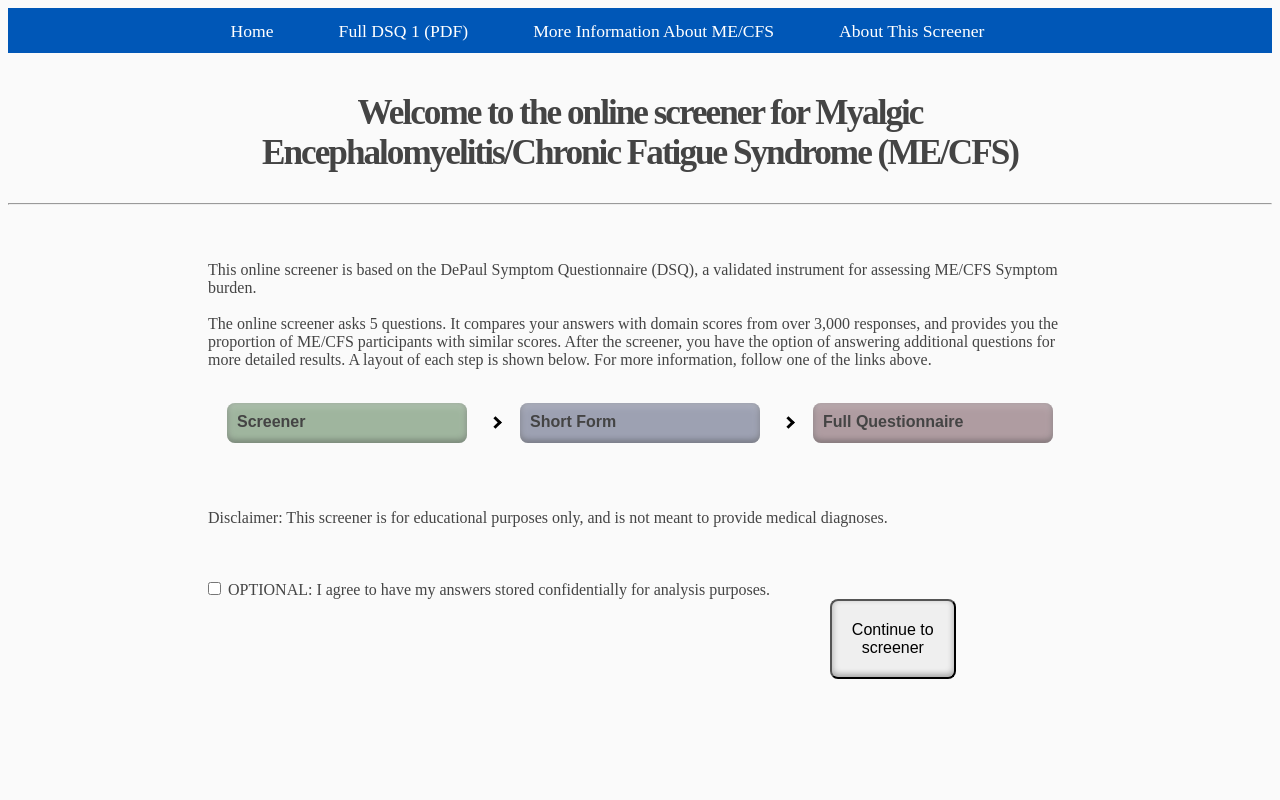
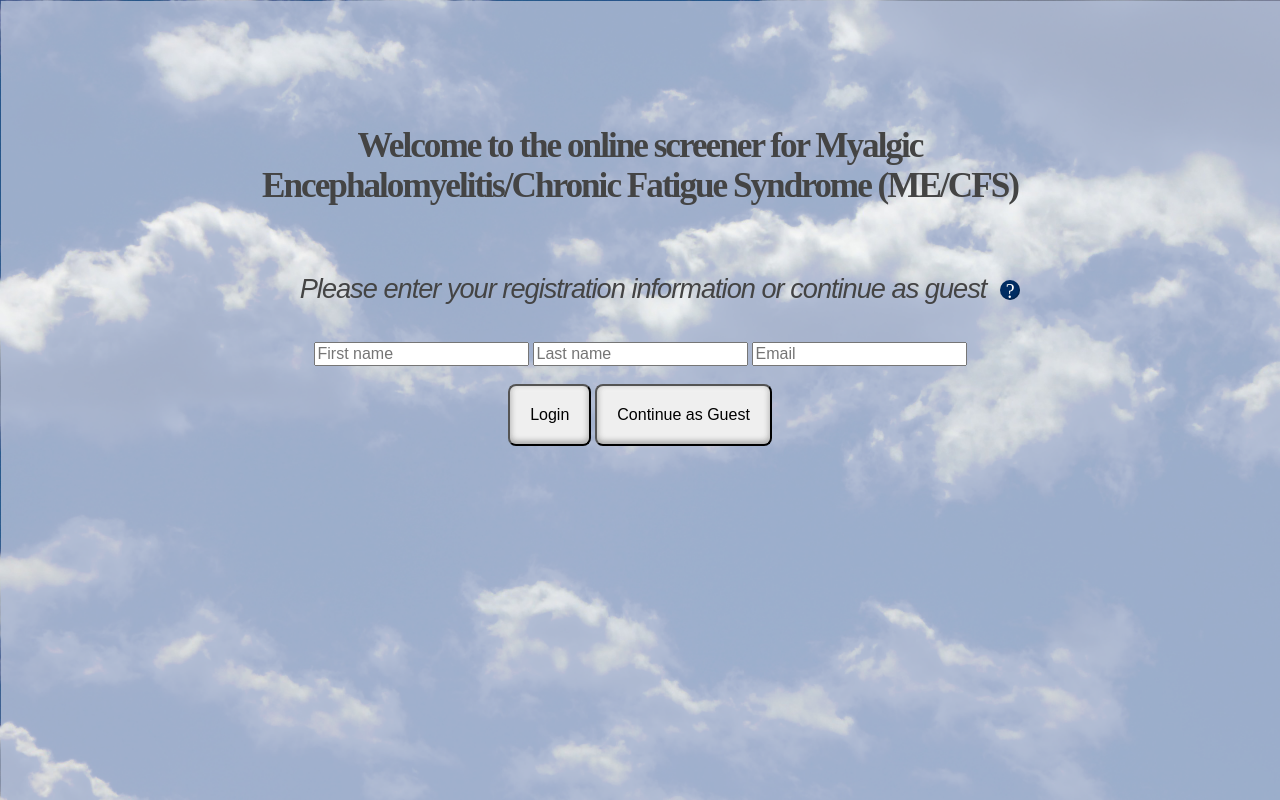
Before and after one commit to sagebenner/Screener, a Flask app: page / in a window 1280 px wide. Run offline with Flask 2, Linux system fonts and the light colour scheme; parts of the project's set-up code (start-up, migrations or seed data) failed here and were passed over; some libraries are stand-ins or nearby versions.

Commit message:
login page

```diff
--- a/main.py
+++ b/main.py
@@ -196,6 +196,7 @@ def diagnose():
 
         cogscore = session['cogscore']
 
+        reduction = session['reduction']
         cursor = mysql.connection.cursor()
 
         cursor.execute('SELECT fatigue, pem, sleep, cog FROM screen')
@@ -271,8 +272,8 @@ def diagnose():
 
 
         if session["checkbox"] == "data":
-            cursor.execute('INSERT INTO screen VALUES (NULL, % s, % s, % s, %s)',
-                           (fatiguescore, pemscore, sleepscore, cogscore))
+            cursor.execute('INSERT INTO screen VALUES (NULL, % s, % s, % s, %s, NULL, %s)',
+                           (fatiguescore, pemscore, sleepscore, cogscore, reduction))
             mysql.connection.commit()
 
         try:
@@ -538,6 +539,25 @@ def graph(graphJSON, probCFS, sample_size):
     return render_template("graph.html", graphJSON=graphJSON, probCFS=probCFS, sample_size=sample_size)
 
 @app.route('/', methods=['post', 'get'])
+def login():
+    error = None
+    if request.method == 'POST':
+        if request.form['result'] == 'login':
+            firstname = request.form.get('firstname')
+            lastname = request.form.get('lastname')
+            email = request.form.get('email')
+            cursor = mysql.connection.cursor()
+
+            cursor.execute('INSERT INTO login VALUES (NULL, %s, %s, %s, NULL)', (firstname, lastname, email))
+            mysql.connection.commit()
+
+            return redirect(url_for('home'))
+        if request.form['result'] == "guest":
+            return redirect(url_for('home'))
+    return render_template('login.html', error=error)
+
+
+@app.route('/home', methods=['post', 'get'])
 def home():
     global pagenum
     global end
--- a/static/css/main.css
+++ b/static/css/main.css
@@ -33,6 +33,22 @@ header h1.logo:hover {
 .container {
   align: center;
   text-align: center;
+}
+
+.waterbackground {
+  background-image: url(../img/sky.png);
+  background-repeat: no-repeat;
+  background-position: 50% 0;
+  background-size: cover;
+  align: center;
+  text-align: center;
+
+
+}
+.waterbackground div {
+  margin-top: 10%;
+  font-family:"Times New Roman",Times,serif;
+
 }
 
 .container span {
@@ -115,6 +131,8 @@ h3 {
 
 h3.ariel {
 font-family: "Arial", Helvetica, sans-serif;
+margin: 21px auto;
+text-align: center;
 }
 
 p {
@@ -492,6 +510,27 @@ margin-top: 20px;
   animation-timing-function: steps(30, end);
 
 }
+
+.question {
+    color:#fff;
+    background-color:#002D62;
+    width:20px;
+    height:20px;
+    margin-left: 10px;
+    display:inline-block;
+    border-radius:100%;
+    font-size:20px;
+    text-align:center;
+    text-decoration:none;
+    -webkit-box-shadow: inset -1px -1px 1px 0px rgba(0,0,0,0.25);
+    -moz-box-shadow: inset -1px -1px 1px 0px rgba(0,0,0,0.25);
+    box-shadow: inset -1px -1px 1px 0px rgba(0,0,0,0.25);
+}
+
+.login {
+font-size: 1em;
+}
+
 @keyframes unveil {
   from { opacity: 0% }
   to { opacity: 100% }
@@ -539,7 +578,7 @@ div h3 {
 #chart {
 display: block;
 position: absolute;
-bottom: 200px;
+bottom: 20px;
 filter: grayscale(0%);
 }
 
--- a/templates/graph3.html
+++ b/templates/graph3.html
@@ -2,7 +2,7 @@
 <html lang="en">
 <!doctype html>
 <link rel= "stylesheet" type= "text/css" href= "{{ url_for('static',filename='css/main.css') }}"/>
-<html>
+
 <header>
 
 
--- a/templates/login.html
+++ b/templates/login.html
@@ -10,35 +10,28 @@
     <title>About</title>
 </head>
 <header></header>
-<header>
-<ul class="menu">
-  <li >
-   <a href="{{ url_for('home') }}">Home</a>
-  </li>
-  <li>
-   <a href="https://csh.depaul.edu/about/centers-and-institutes/ccr/myalgic-encephalomyelitis-cfs/Documents/DEPAUL%20SYMPTOM%20QUESTIONNAIRE%20with%20SF-36%20and%20MFI%20and%20SI%205-18-11.pdf"
-   target="_blank">
-    Full DSQ 1 (PDF)
-   </a>
-  </li>
-  <li>
-   <a href="https://csh.depaul.edu/about/centers-and-institutes/ccr/myalgic-encephalomyelitis-cfs/Pages/media-links.aspx"
-   target="_blank">
-    More Information About ME/CFS
-   </a>
-  </li>
-    <li >
-   <a href="{{ url_for('about') }}">About This Screener</a>
-  </li>
-  <li>
- </ul>
-</header>
-<body>
-<hr>
-<p>This screener is based on the DePaul Symptom Questionnaire, a validated instrument meant to assess
-ME/CFS Symptomatology. <br><br>
-    This online screener was created by Sage Benner at DePaul's Center for Community Research. To report technical issues or to
-    provide design-related feedback, contact Sage at sage.benner@gmail.com.
-</p>
-</body>
+
+<body class="waterbackground">
+    <div style="text-align: center; " >
+        <h2>Welcome to the online screener for Myalgic Encephalomyelitis/Chronic Fatigue Syndrome (ME/CFS)</h2>
+      <ul style="display: inline-block; text-align: center;"><li style="display: inline-block;"><h3 class="ariel">
+          <i>Please enter your registration information or continue as guest</i></h3></li>
+          <li style="display: inline-block;"><a class="question" title="
+          Entering your login information will allow you to compare your responses across time">?</a></li></ul>
+      <br>
+      <form class="login" action="" method="post">
+        <input class="login" type="text" placeholder="First name" name="firstname" value="{{
+          request.form.firstname }}">
+          <input class="login" type="text" placeholder="Last name" name="lastname" value="{{
+          request.form.lastname }}">
+         <input class="login" type="email" placeholder="Email" name="email" value="{{
+          request.form.email }}"><br><br>
+        <button style="margin: auto; " type="submit" name="result" value="login" >Login</button>
+         <button style="margin: auto;" type="submit" name="result" value="guest" >Continue as Guest</button>
+      </form>
+      {% if error %}
+        <p class="error"><strong>Error:</strong> {{ error }}
+      {% endif %}
+    </div>
+  </body>
 </html>
--- a/templates/page2.html
+++ b/templates/page2.html
@@ -84,5 +84,5 @@
 
 </body>
 <div class="meter">
-  <span style="--start:1%; width: 20%;" ></span>
+  <span style="--start:20%; width: 40%;" ></span>
 </div>
--- a/templates/page3.html
+++ b/templates/page3.html
@@ -83,5 +83,5 @@
 
 </body>
 <div class="meter">
-  <span style="--start:20%; width: 40%;" ></span>
+  <span style="--start:40%; width: 60%;" ></span>
 </div>
--- a/templates/page4.html
+++ b/templates/page4.html
@@ -83,5 +83,5 @@
 
 </body>
 <div class="meter">
-  <span style="--start: 40%; width: 60%;"></span>
+  <span style="--start: 60%; width: 80%;"></span>
 </div>
--- a/templates/reduction.html
+++ b/templates/reduction.html
@@ -41,5 +41,5 @@
 
 </body>
 <div class="meter">
-  <span style="--start: 60%; width:80%;"></span>
+  <span style="--start: 80%; width:100%;"></span>
 </div>
--- a/templates/result.html
+++ b/templates/result.html
@@ -87,5 +87,5 @@
 
 </body>
 <div class="meter">
-  <span style="--start:0%; width: 1%;" ></span>
+  <span style="--start:0%; width: 20%;" ></span>
 </div>
```
Also changed, not shown: static/img/sky.png (added), static/img/water.jpg (renamed from static/water.jpg), 2 other files.
